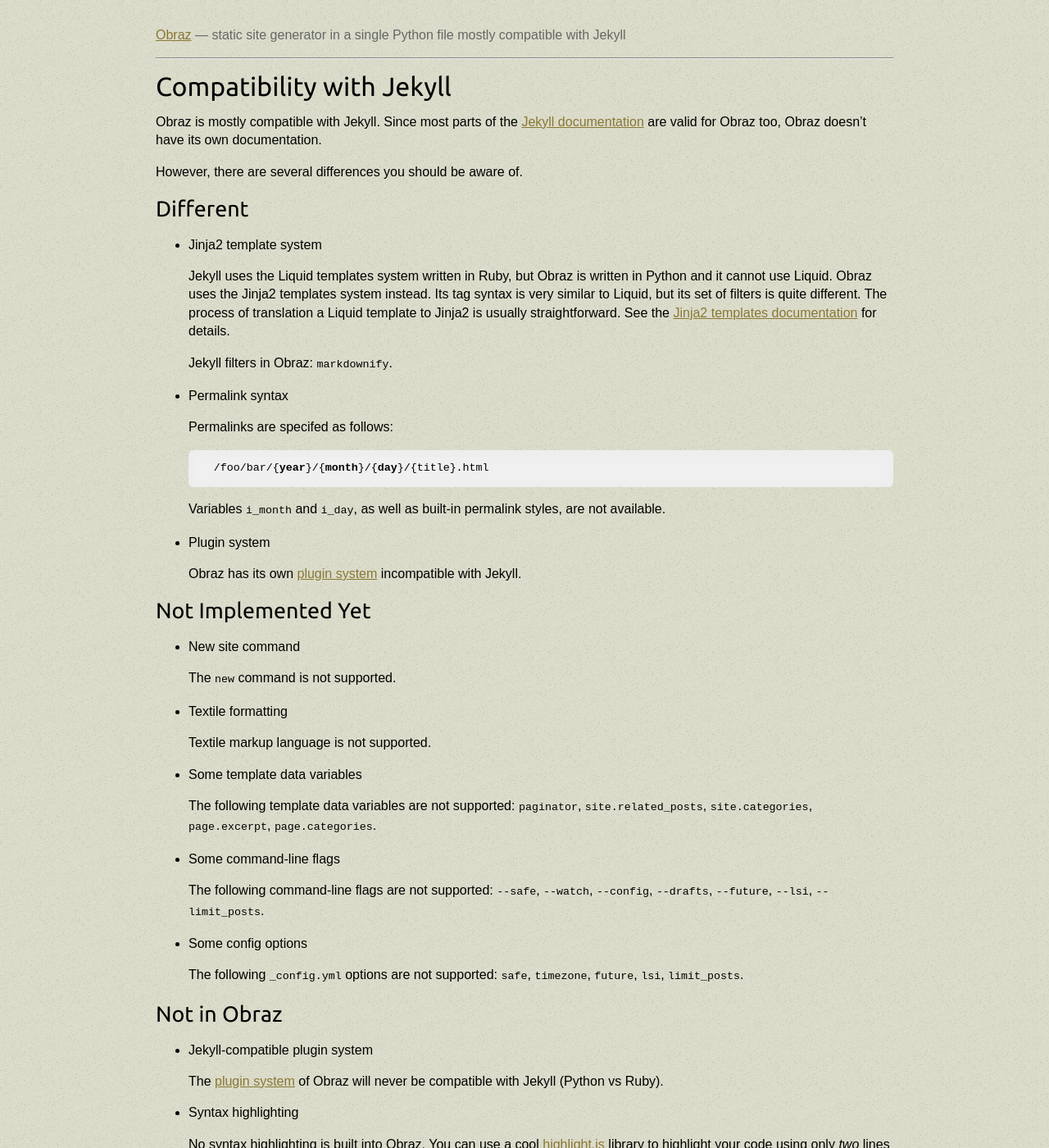
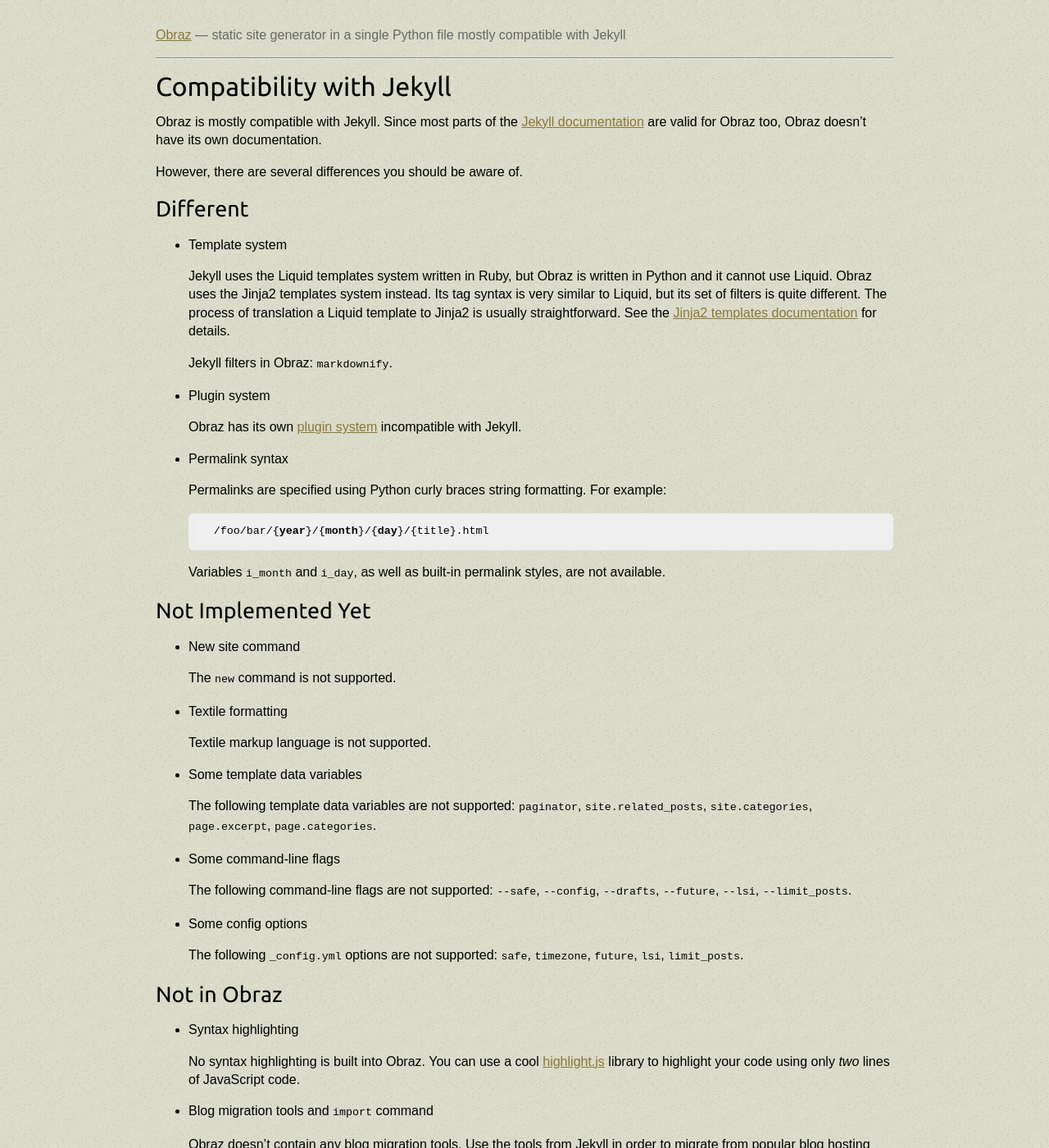
Before and after one commit to vlasovskikh/obraz, a Jekyll site: the page built from doc/jekyll.md, in a window 1280 px wide and 1400 px high. Shown: the whole window at 82% size. Built offline with Jekyll 4.4.1, drawn with Linux system fonts in a browser that asks for light colours.

Commit message:
Updated compatibility notes

```diff
--- a/doc/jekyll.md
+++ b/doc/jekyll.md
@@ -15,7 +15,7 @@
 Different
 ---------
 
-* Jinja2 template system
+* Template system
 
     Jekyll uses the Liquid templates system written in Ruby, but Obraz is
     written in Python and it cannot use Liquid. Obraz uses the Jinja2 templates
@@ -26,18 +26,19 @@
 
     Jekyll filters in Obraz: `markdownify`.
 
+* Plugin system
+
+    Obraz has its own [plugin system][5] incompatible with Jekyll.
+
 * Permalink syntax
 
-    Permalinks are specifed as follows:
+    Permalinks are specified using Python curly braces string formatting. For
+    example:
 
         /foo/bar/{year}/{month}/{day}/{title}.html
 
     Variables `i_month` and `i_day`, as well as built-in permalink styles, are
     not available.
-
-* Plugin system
-
-    Obraz has its own [plugin system][5] incompatible with Jekyll.
 
 
 Not Implemented Yet
@@ -58,8 +59,8 @@
 
 * Some command-line flags
 
-    The following command-line flags are not supported: `--safe`, `--watch`,
-    `--config`, `--drafts`, `--future`, `--lsi`, `--limit_posts`.
+    The following command-line flags are not supported: `--safe`, `--config`,
+    `--drafts`, `--future`, `--lsi`, `--limit_posts`.
 
 * Some config options
 
@@ -69,11 +70,6 @@
 
 Not in Obraz
 ------------
-
-* Jekyll-compatible plugin system
-
-    The [plugin system][5] of Obraz will never be compatible with Jekyll
-    (Python vs Ruby).
 
 * Syntax highlighting
 
```
